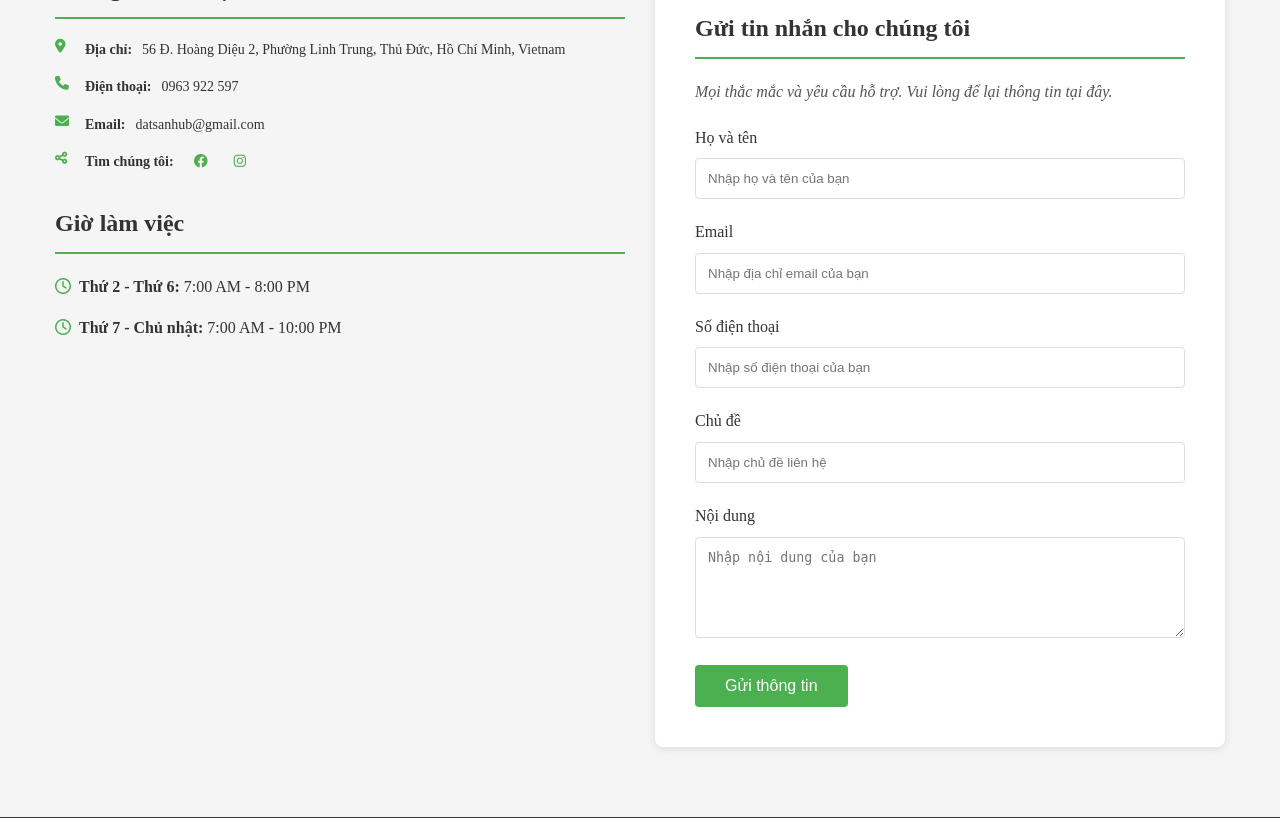
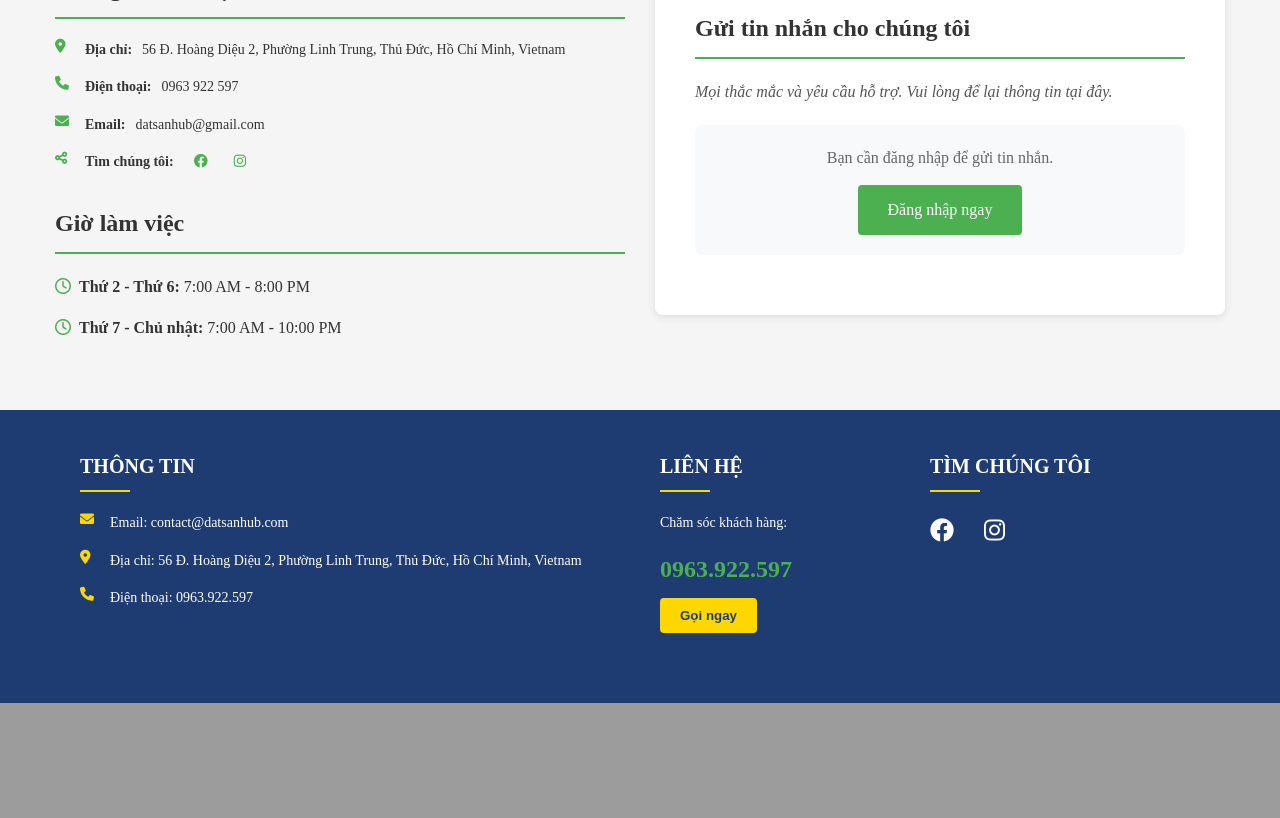
Before and after one commit to Josesluvmoney/DatSanHub, a PHP site: page /lienhe.php in a window 1280 px wide. Shown: the part 761-1579 px from the top of the page. After the commit the page ends 1464 px from the top, so only its background shows below. Run offline with PHP 8.4, Linux system fonts and the light colour scheme.

Commit message:
fix navbar, check login for mess

```diff
--- a/lienhe.php
+++ b/lienhe.php
@@ -1,3 +1,6 @@
+<?php
+session_start();
+?>
 <!DOCTYPE html>
 <html lang="vi">
 <head>
@@ -133,7 +136,6 @@
             width: 100%;
             height: 100%;
             background: rgba(0, 0, 0, 0.7);
-            display: none;
             justify-content: center;
             align-items: center;
             z-index: 99999;
@@ -148,6 +150,7 @@
             width: 90%;
             box-shadow: 0 5px 20px rgba(0, 0, 0, 0.2);
             position: relative;
+            z-index: 100000;
         }
 
         .success-icon {
@@ -307,6 +310,32 @@
             overflow: hidden;
             box-shadow: 0 2px 10px rgba(0, 0, 0, 0.1);
         }
+
+        .login-required-message {
+            background-color: #f8f9fa;
+            border-radius: 8px;
+            padding: 30px;
+            margin: 20px 0;
+        }
+
+        .login-required-message p {
+            font-size: 16px;
+            margin-bottom: 20px;
+        }
+
+        .login-required-message .submit-btn {
+            display: inline-block;
+            padding: 12px 30px;
+            background-color: #4CAF50;
+            color: white;
+            text-decoration: none;
+            border-radius: 4px;
+            transition: background-color 0.3s;
+        }
+
+        .login-required-message .submit-btn:hover {
+            background-color: #388E3C;
+        }
     </style>
 </head>
 <body>
@@ -371,15 +400,17 @@
                 <div class="contact-form">
                     <h2>Gửi tin nhắn cho chúng tôi</h2>
                     <p class="form-description">Mọi thắc mắc và yêu cầu hỗ trợ. Vui lòng để lại thông tin tại đây.</p>
+
+                    <?php if(isset($_SESSION['logged_in']) && $_SESSION['logged_in'] === true): ?>
                         <form id="contact-form" action="#" method="post">
                             <div class="form-group">
                                 <label for="name">Họ và tên</label>
-                            <input type="text" id="name" name="name" placeholder="Nhập họ và tên của bạn" required>
+                                <input type="text" id="name" name="name" value="<?php echo $_SESSION['name']; ?>" readonly>
                             </div>
 
                             <div class="form-group">
                                 <label for="email">Email</label>
-                            <input type="email" id="email" name="email" placeholder="Nhập địa chỉ email của bạn" required>
+                                <input type="email" id="email" name="email" value="<?php echo $_SESSION['email']; ?>" readonly>
                             </div>
 
                             <div class="form-group">
@@ -399,46 +430,72 @@
 
                             <button type="submit" class="submit-btn">Gửi thông tin</button>
                         </form>
+                    <?php else: ?>
+                        <div class="login-required-message" style="text-align: center; padding: 20px;">
+                            <p style="color: #666; margin-bottom: 15px;">Bạn cần đăng nhập để gửi tin nhắn.</p>
+                            <a href="login.php" class="submit-btn" style="text-decoration: none; display: inline-block;">Đăng nhập ngay</a>
+                        </div>
+                    <?php endif; ?>
                 </div>
             </div>
         </div>
     </main>
 
     <!-- Sửa lại cấu trúc popup -->
-    <div class="popup-overlay" id="successPopup">
+    <div class="popup-overlay" id="successPopup" style="display: none;">
         <div class="popup-content">
             <i class="fas fa-check-circle success-icon"></i>
             <h2>Gửi thông tin thành công!</h2>
             <p>Cảm ơn bạn đã liên hệ với chúng tôi. Chúng tôi sẽ phản hồi sớm nhất có thể.</p>
-            <button class="close-btn" onclick="closePopup()">Đóng</button>
+            <button type="button" class="close-btn" id="closePopupBtn">Đóng</button>
         </div>
     </div>
 
     <!-- Leaflet JS -->
     <script src="https://unpkg.com/leaflet@1.9.4/dist/leaflet.js"></script>
     <script>
+        document.addEventListener('DOMContentLoaded', function() {
+            // Khởi tạo các biến
+            const successPopup = document.getElementById('successPopup');
+            const closePopupBtn = document.getElementById('closePopupBtn');
+            const contactForm = document.getElementById('contact-form');
+
+            // Hàm hiển thị popup
             function showPopup() {
-            const popup = document.getElementById('successPopup');
-            popup.style.display = 'flex';
-        }
-
-        function closePopup() {
-            const popup = document.getElementById('successPopup');
-            popup.style.display = 'none';
-            document.getElementById('contact-form').reset();
-        }
-
-        // Xử lý click outside
-        window.onclick = function(event) {
-            const popup = document.getElementById('successPopup');
-            if (event.target == popup) {
-                closePopup();
+                if (successPopup) {
+                    successPopup.style.display = 'flex';
                 }
             }
 
-        // Cập nhật event listener form submit
-        document.getElementById('contact-form').addEventListener('submit', function(e) {
+            // Hàm đóng popup
+            function closePopup() {
+                if (successPopup) {
+                    successPopup.style.display = 'none';
+                    if (contactForm) {
+                        contactForm.reset();
+                    }
+                }
+            }
+
+            // Thêm event listener cho nút đóng popup
+            if (closePopupBtn) {
+                closePopupBtn.addEventListener('click', function(e) {
                     e.preventDefault();
+                    e.stopPropagation();
+                    closePopup();
+                });
+            }
+
+            // Xử lý form submit
+            if (contactForm) {
+                contactForm.addEventListener('submit', function(e) {
+                    e.preventDefault();
+                    e.stopPropagation();
+
+                    <?php if(!isset($_SESSION['logged_in']) || $_SESSION['logged_in'] !== true): ?>
+                    window.location.href = 'login.php';
+                    return;
+                    <?php endif; ?>
 
                     const formData = new FormData(this);
 
@@ -459,19 +516,27 @@
                         alert('Có lỗi xảy ra khi gửi form. Vui lòng thử lại sau.');
                     });
                 });
+            }
+
+            // Ngăn chặn sự kiện click từ popup content lan ra ngoài
+            const popupContent = document.querySelector('.popup-content');
+            if (popupContent) {
+                popupContent.addEventListener('click', function(e) {
+                    e.stopPropagation();
+                });
+            }
 
             // Khởi tạo bản đồ Leaflet
             const map = L.map('leaflet-map').setView([10.8575505, 106.7626846], 17);
 
-        // Thêm lớp bản đồ từ OpenStreetMap
             L.tileLayer('https://{s}.tile.openstreetmap.org/{z}/{x}/{y}.png', {
                 attribution: '© OpenStreetMap contributors'
             }).addTo(map);
 
-        // Thêm marker
             L.marker([10.8575505, 106.7626846]).addTo(map)
                 .bindPopup('DatSanHub<br>56 Đ. Hoàng Diệu 2, Thủ Đức, Hồ Chí Minh')
                 .openPopup();
+        });
     </script>
 <?php
     include 'footer.php';
```
Lines whose indentation alone changed are shown as unchanged.
